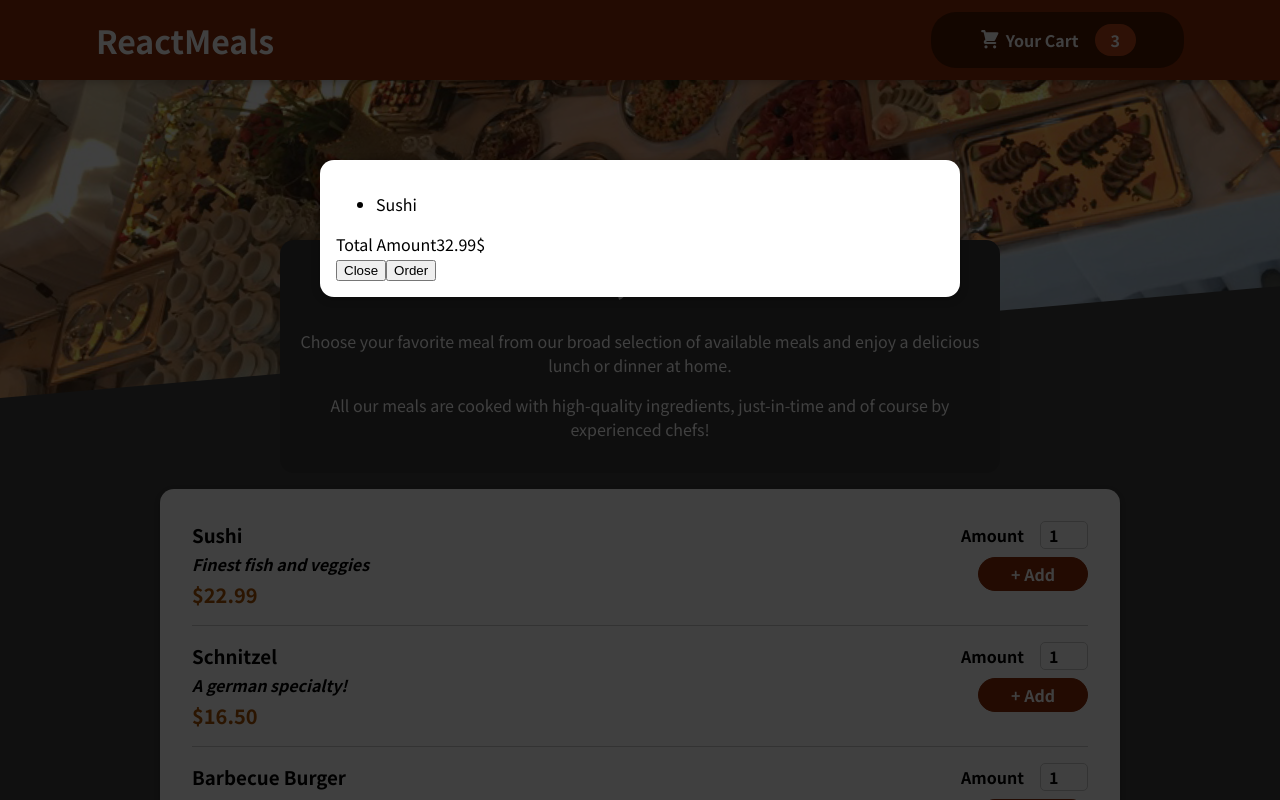
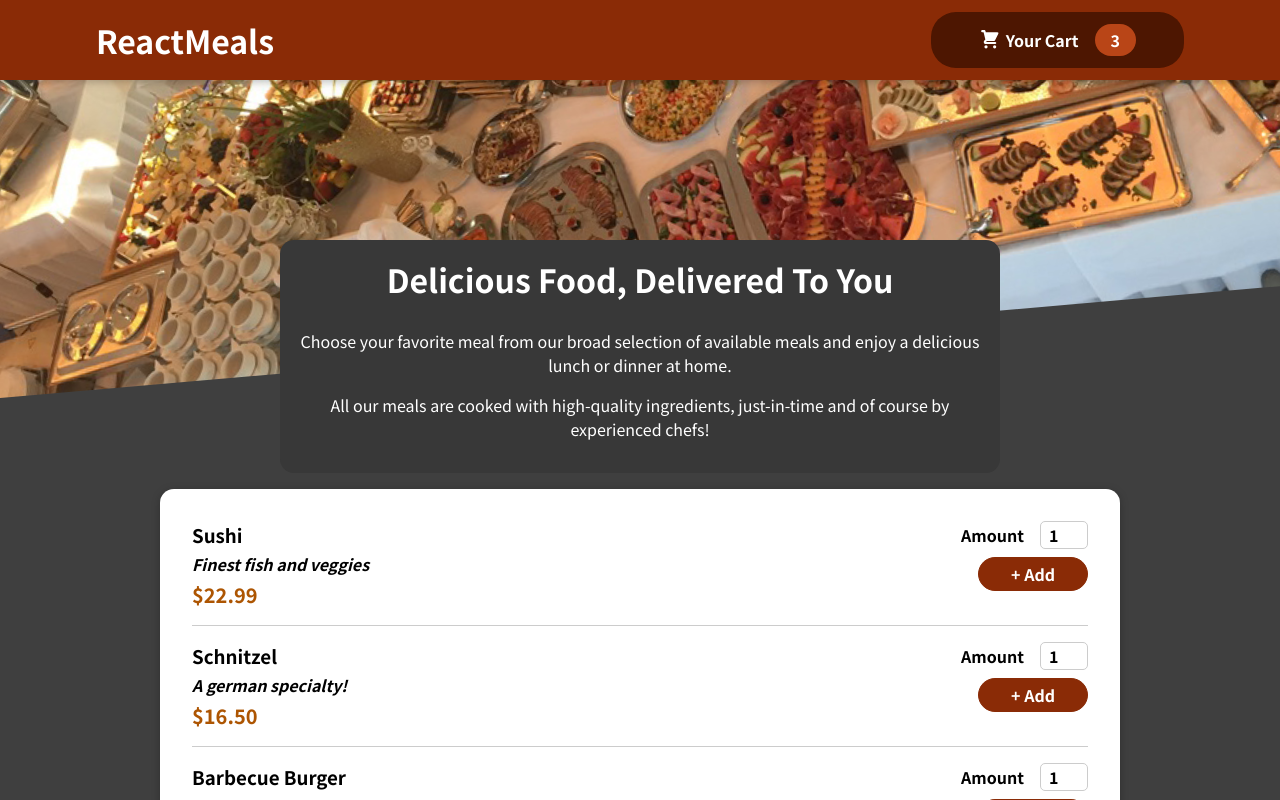
Before and after one commit to RafalKdev/FoodOrderApp, a React (Create React App) app: page / in a window 1280 px wide. Shown: the top 800 px of the page. Built offline with nearby package versions, Linux system fonts and the light colour scheme.

Commit message:
ModalState

```diff
--- a/src/App.js
+++ b/src/App.js
@@ -1,12 +1,21 @@
 import Header from "./components/Layout/Header";
 import Meals from "./components/Meals/Meals";
 import Cart from "./components/Cart/Cart";
+import { useState } from "react";
 
 const App = () => {
+  const [cartIsShown, setCartIsShown] = useState(false);
+
+  const showCartHandler = () => {
+    setCartIsShown(true);
+  };
+  const hideCartHandler = () => {
+    setCartIsShown(false);
+  };
   return (
     <>
-      <Cart />
-      <Header />
+      {cartIsShown && <Cart onClose={hideCartHandler} />}
+      <Header onShowCart={showCartHandler} />
       <main>
         <Meals />
       </main>
--- a/src/components/Cart/Cart.js
+++ b/src/components/Cart/Cart.js
@@ -3,22 +3,24 @@ import classes from "./Cart.module.css";
 
 const Cart = (props) => {
   const cartItems = (
-    <ul>
+    <ul className={classes["cart-items"]}>
       {[{ id: "c1", name: "Sushi", amount: 2, price: 12.99 }].map((item) => (
         <li>{item.name}</li>
       ))}
     </ul>
   );
   return (
-    <Modal>
+    <Modal onClose={props.onClose}>
       {cartItems}
-      <div>
+      <div className={classes.total}>
         <span>Total Amount</span>
         <span>32.99$</span>
       </div>
-      <div>
-        <button>Close</button>
-        <button>Order</button>
+      <div className={classes.actions}>
+        <button className={classes["button-alt"]} onClick={props.onClose}>
+          Close
+        </button>
+        <button className={classes.button}>Order</button>
       </div>
     </Modal>
   );
--- a/src/components/Cart/Cart.module.css
+++ b/src/components/Cart/Cart.module.css
@@ -0,0 +1,39 @@
+.cart-items {
+  list-style-type: none;
+  margin: 0;
+  padding: 0;
+  max-height: 20rem;
+  overflow: auto;
+}
+.total {
+  display: flex;
+  justify-content: space-between;
+  align-items: center;
+  font-weight: bold;
+  font-size: 1.5rem;
+  margin: 1rem 0;
+}
+.actions {
+  text-align: right;
+}
+.actions button {
+  font: inherit;
+  cursor: pointer;
+  border: 1px solid #8a2b06;
+  padding: 0.5rem 2rem;
+  border-radius: 25px;
+  margin-left: 1rem;
+}
+.actions button:hover,
+.actions button:active {
+  background-color: #5a1a01;
+  border-color: #5a1a01;
+  color: white;
+}
+.actions .button--alt {
+  color: #8a2b06;
+}
+.actions .button {
+  background-color: #8a2b06;
+  color: white;
+}
--- a/src/components/Layout/Header.js
+++ b/src/components/Layout/Header.js
@@ -8,7 +8,7 @@ const Header = (props) => {
     <>
       <header className={classes.header}>
         <h1>ReactMeals</h1>
-        <HeaderCartButton />
+        <HeaderCartButton onClick={props.onShowCart} />
       </header>
       <div className={classes["main-image"]}>
         <img src={mealsImage} alt="A table full of delicious food" />
--- a/src/components/Layout/HeaderCartButton.js
+++ b/src/components/Layout/HeaderCartButton.js
@@ -1,10 +1,10 @@
 import CartIcon from "../Cart/CartIcon";
 import classes from "./HeaderCartButton.module.css";
 
-const HeaderCartButton = () => {
+const HeaderCartButton = (props) => {
   return (
     <>
-      <button className={classes.button}>
+      <button className={classes.button} onClick={props.onClick}>
         <span className={classes.icon}>
           <CartIcon />
         </span>
--- a/src/components/UI/Modal.js
+++ b/src/components/UI/Modal.js
@@ -1,12 +1,12 @@
 import ReactDOM from "react-dom";
 import classes from "./Modal.module.css";
 const Backdrop = (props) => {
-  return <div className={classes.backdrop}></div>;
+  return <div className={classes.backdrop} onClick={props.onClose}></div>;
 };
 const ModalOberlay = (props) => {
   return (
     <div className={classes.modal}>
-      <div className={classes.content}>{props.children}</div>
+      <div>{props.children}</div>
     </div>
   );
 };
@@ -14,7 +14,10 @@ const portalElement = document.getElementById("overlays");
 const Modal = (props) => {
   return (
     <>
-      {ReactDOM.createPortal(<Backdrop />, portalElement)}
+      {ReactDOM.createPortal(
+        <Backdrop onClose={props.onClose} />,
+        portalElement
+      )}
       {ReactDOM.createPortal(
         <ModalOberlay>{props.children}</ModalOberlay>,
         portalElement
--- a/src/components/UI/Modal.module.css
+++ b/src/components/UI/Modal.module.css
@@ -7,17 +7,16 @@
   z-index: 20;
   background-color: rgba(0, 0, 0, 0.75);
 }
-
 .modal {
   position: fixed;
-  top: 20vh;
-  left: 5%;
-  width: 90%;
+  z-index: 30;
+  top: 10rem;
+
+  width: 50%;
   background-color: white;
   padding: 1rem;
   border-radius: 14px;
   box-shadow: 0 2px 8px rgba(0, 0, 0, 0.25);
-  z-index: 30;
   animation: slide-down 300ms ease-out forwards;
 }
 
```
